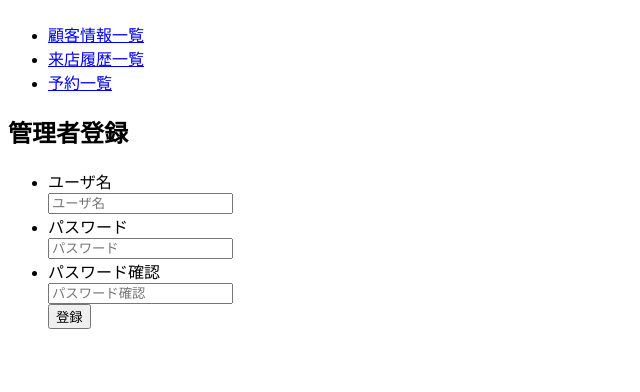
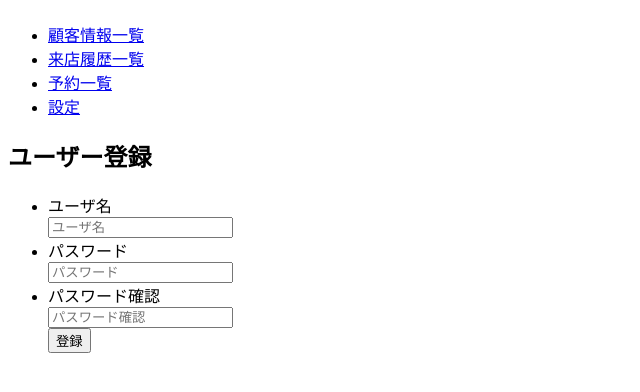
Before and after one commit to akira9889/Customer_manegement, a PHP site: page /register_user.php in a window 1280 px wide. Shown: the part 58-450 px from the top of the page, without its empty margins (0-640 px from the left). Run offline with PHP 8.4, Linux system fonts and the light colour scheme; some libraries are stand-ins or nearby versions.

Commit message:
設定ナビゲーションの追加

```diff
--- a/src/php/customer_detail.php
+++ b/src/php/customer_detail.php
@@ -26,13 +26,16 @@
     <div class="sidebar">
       <ul class="sidebar-list">
         <li class="sidebar-item">
-          <a href="index.php" class="sidebar-link">顧客情報一覧</a>
+          <a href="index.php" class="sidebar-link active">顧客情報一覧</a>
         </li>
         <li class="sidebar-item">
           <a href="visit-history.php" class="sidebar-link active2">来店履歴一覧</a>
         </li>
         <li class="sidebar-item">
           <a href="reserve_list.php" class="sidebar-link">予約一覧</a>
+        </li>
+        <li class="sidebar-item">
+          <a href="register_user.php" class="sidebar-link">設定</a>
         </li>
       </ul>
     </div>
--- a/src/php/index.php
+++ b/src/php/index.php
@@ -33,6 +33,9 @@
         </li>
         <li class="sidebar-item">
           <a href="reserve_list.php" class="sidebar-link">予約一覧</a>
+        </li>
+        <li class="sidebar-item">
+          <a href="register_user.php" class="sidebar-link">設定</a>
         </li>
       </ul>
     </div>
--- a/src/php/register_customer.php
+++ b/src/php/register_customer.php
@@ -33,6 +33,9 @@
         </li>
         <li class="sidebar-item">
           <a href="reserve_list.php" class="sidebar-link">予約一覧</a>
+        </li>
+        <li class="sidebar-item">
+          <a href="register_user.php" class="sidebar-link">設定</a>
         </li>
       </ul>
     </div>
--- a/src/php/register_user.php
+++ b/src/php/register_user.php
@@ -34,12 +34,15 @@
         <li class="sidebar-item">
           <a href="reserve_list.php" class="sidebar-link">予約一覧</a>
         </li>
+        <li class="sidebar-item">
+          <a href="register_user.php" class="sidebar-link active">設定</a>
+        </li>
       </ul>
     </div>
 
     <div class="main-content">
       <div class="main-inner">
-        <h2 class="main-title">管理者登録</h2>
+        <h2 class="main-title">ユーザー登録</h2>
 
         <form action="" class="register-form">
           <ul class="register-list">
--- a/src/php/reserve_list.php
+++ b/src/php/reserve_list.php
@@ -29,10 +29,13 @@
           <a href="index.php" class="sidebar-link">顧客情報一覧</a>
         </li>
         <li class="sidebar-item">
-          <a href="visit-history.php" class="sidebar-link active2">来店履歴一覧</a>
+          <a href="visit-history.php" class="sidebar-link">来店履歴一覧</a>
         </li>
         <li class="sidebar-item">
           <a href="reserve_list.php" class="sidebar-link active">予約一覧</a>
+        </li>
+        <li class="sidebar-item">
+          <a href="register_user.php" class="sidebar-link">設定</a>
         </li>
       </ul>
     </div>
--- a/src/php/visit-history.php
+++ b/src/php/visit-history.php
@@ -29,10 +29,13 @@
           <a href="index.php" class="sidebar-link">顧客情報一覧</a>
         </li>
         <li class="sidebar-item">
-          <a href="visit-history.php" class="sidebar-link active2">来店履歴一覧</a>
+          <a href="visit-history.php" class="sidebar-link active">来店履歴一覧</a>
         </li>
         <li class="sidebar-item">
           <a href="reserve_list.php" class="sidebar-link">予約一覧</a>
+        </li>
+        <li class="sidebar-item">
+          <a href="register_user.php" class="sidebar-link">設定</a>
         </li>
       </ul>
     </div>
```
